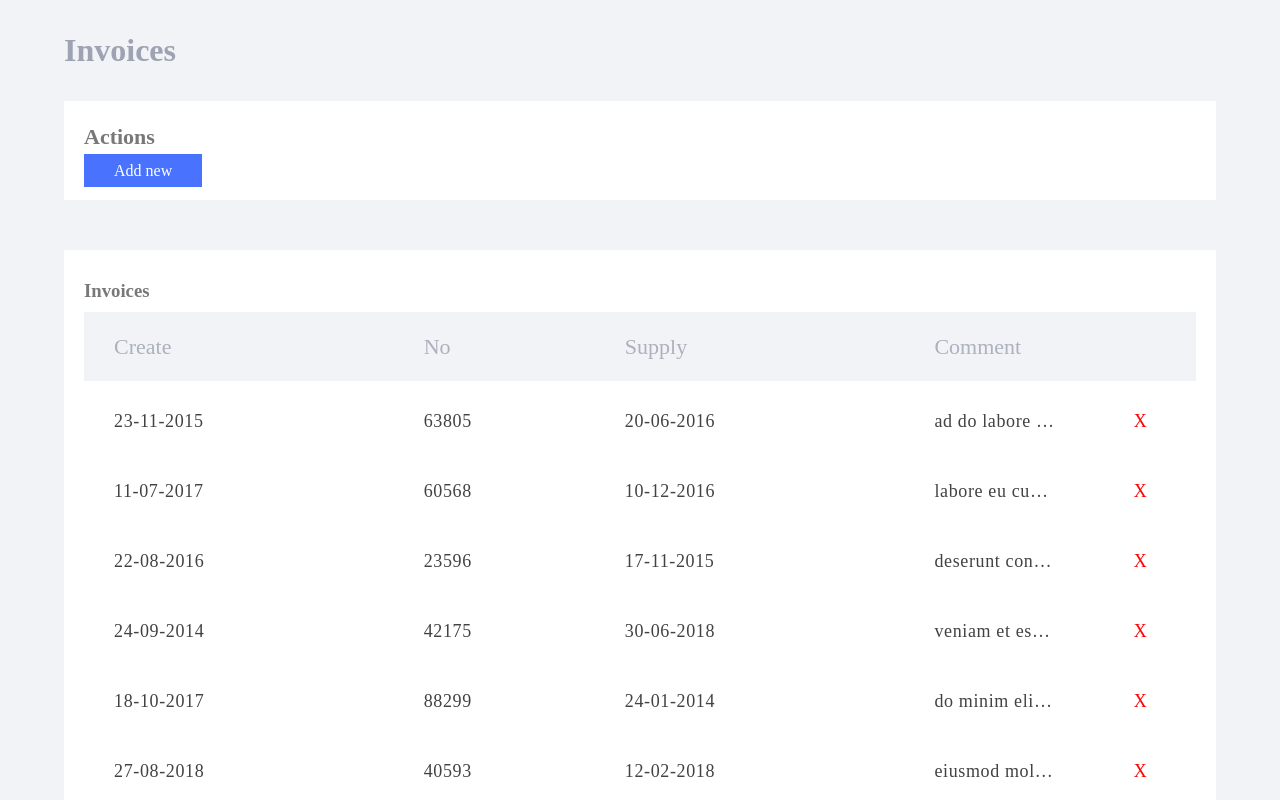
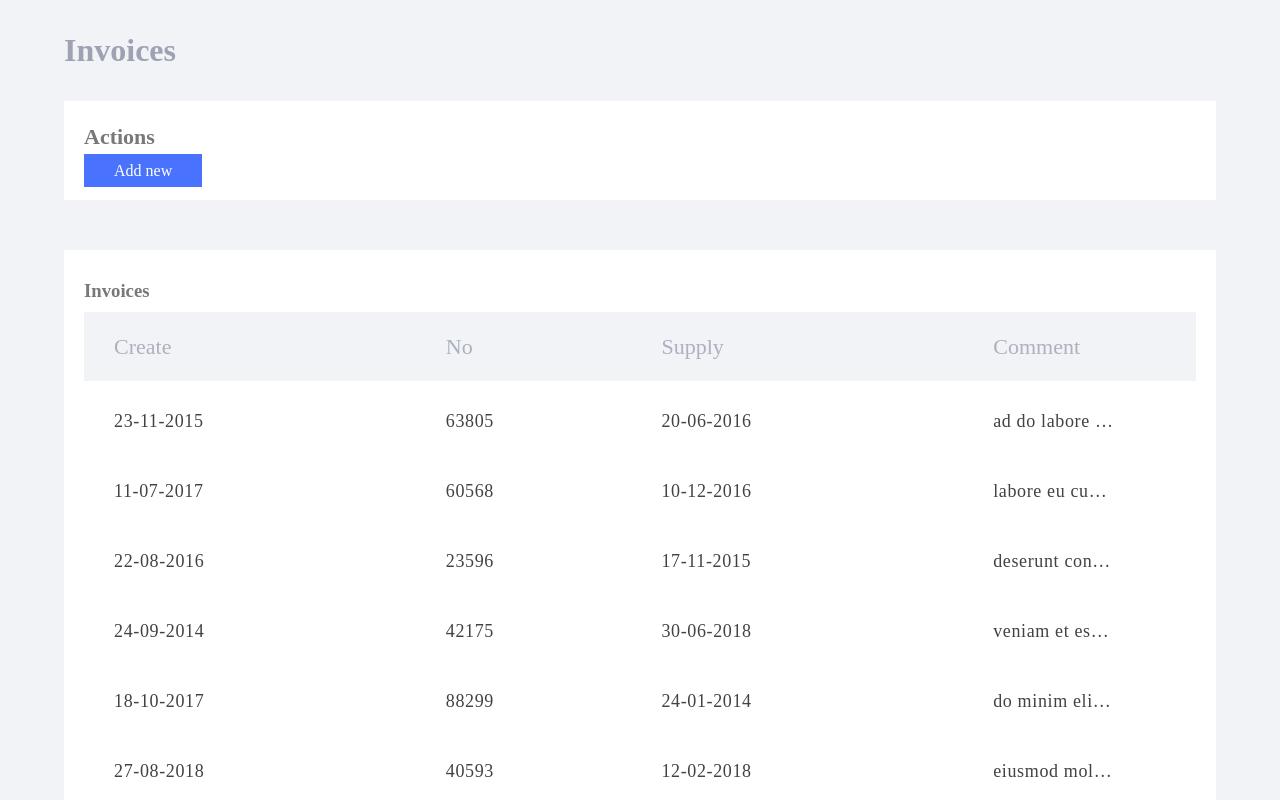
Before and after one commit to ArturKuzmich/Invoices, a React (Create React App) app: page / in a window 1280 px wide. Shown: the top 800 px of the page. Built offline with nearby package versions, Linux system fonts and the light colour scheme; data requests are answered from the project's data file.

Commit message:
component to visible details invoice

```diff
--- a/data/db.json
+++ b/data/db.json
@@ -76,6 +76,13 @@
       "date_supplied": "2021-05-18",
       "date_created": "2021-05-04",
       "_id": "2WCdUk5"
+    },
+    {
+      "comment": "some comment",
+      "number": "1234",
+      "date_supplied": "2021-05-06",
+      "date_created": "2021-05-05",
+      "_id": "FOFsHkG"
     }
   ]
 }
--- a/src/App.js
+++ b/src/App.js
@@ -3,6 +3,7 @@ import Home from "./components/Home/Home";
 import Navbar from "./components/Navbar/Navbar";
 import {BrowserRouter as Router, Route, Switch} from "react-router-dom";
 import CreateInvoice from "./components/CreateInvoice/CreateInvoices";
+import InvoiceDetails from "./components/InvoiceDetails/InvoiceDetails";
 
 function App() {
   return (
@@ -17,6 +18,9 @@ function App() {
                       <Route path="/create">
                           <CreateInvoice />
                       </Route>
+                      <Route path="/invoice/:id">
+                          <InvoiceDetails />
+                      </Route>
                   </Switch>
               </div>
           </div>
--- a/src/components/CreateInvoice/CreateInvoices.jsx
+++ b/src/components/CreateInvoice/CreateInvoices.jsx
@@ -21,7 +21,6 @@ const CreateInvoice = () => {
             headers: {"Content-Type": "application/json"},
             body: JSON.stringify(invoice)
         }).then(() => {
-            console.log('added')
             setIsSubmit(false)
             history.push('/')
         })
--- a/src/components/Home/Home.jsx
+++ b/src/components/Home/Home.jsx
@@ -2,30 +2,12 @@ import React, { useState, useEffect } from 'react';
 import './HomeStyle.scss';
 import InvoicesList from "../InvoicesList/InvoicesList";
 import {Link} from "react-router-dom";
+import useFetch from "../../utils/useFetch";
 
 
 const Home = () => {
-    const [invoices, setInvoices] = useState(null);
-    const [load, setLoad] = useState(true)
+    const {data: invoices, load,} = useFetch('http://localhost:8000/invoices')
 
-    const handleDelete = (id) => {
-        const newInvoices = invoices.filter(invoice => invoice._id !== id);
-        setInvoices(newInvoices);
-    }
-    useEffect(() => {
-            fetch(`http://localhost:8000/invoices`)
-                .then(response => {
-                    if(!response.ok){
-                        throw Error
-                    }
-                    return  response.json()
-                }).then(data => {
-                setInvoices(data)
-                setLoad(false)
-            }).catch(err => {
-                console.log(err.message)
-            })
-    },[])
     return (
         <div className="invoice_content">
             <div className="invoices_actions">
@@ -37,7 +19,7 @@ const Home = () => {
                 </div>
             </div>
             {load && <div>...Loading</div>}
-            {invoices && <InvoicesList invoices={invoices} handleDelete={handleDelete}/>}
+            {invoices && <InvoicesList invoices={invoices} />}
         </div>
     )
 }
--- /dev/null
+++ b/src/components/InvoiceDetails/InvoiceDetails.jsx
@@ -0,0 +1,16 @@
+import React from 'react';
+import { useParams } from 'react-router-dom'
+import './InvoiceDetailsStyle.scss';
+import useFetch from "../../utils/useFetch";
+
+const InvoiceDetails =() => {
+    const { id } = useParams()
+    const {data: invoices, load,} = useFetch('http://localhost:8000/invoices/' + id)
+    return(
+        <div>
+
+        </div>
+    )
+}
+
+export default InvoiceDetails
--- a/src/components/InvoicesList/InvoicesList.jsx
+++ b/src/components/InvoicesList/InvoicesList.jsx
@@ -1,8 +1,9 @@
 import React from 'react';
 import './InvoicesListStyle.scss';
 import PropTypes from 'prop-types';
+import {Link} from "react-router-dom";
 
-const InvoicesList = ( { invoices, handleDelete } ) => {
+const InvoicesList = ( { invoices } ) => {
     return (
        <div className='invoice_list-preview'>
            <h3 className="invoices_title">Invoices</h3>
@@ -15,17 +16,12 @@ const InvoicesList = ( { invoices, handleDelete } ) => {
            </div>
            {invoices.map(({ _id, comment, date_created, date_supplied, number }) => {
                return(
-                   <div className="list_view" key={_id} >
+                   <Link to={`/invoice/${_id}`} className="list_view" key={_id} >
                         <div className="list_item">{date_created}</div>
                        <div className="list_item">{number}</div>
                        <div className="list_item">{date_supplied}</div>
                        <div className="list_item item_comment">{comment}</div>
-                       <div className="list_item item_actions">
-                           <button onClick={() => handleDelete(_id) }>
-                              X
-                           </button>
-                       </div>
-                   </div>
+                   </Link>
                )
            })}
        </div>
--- a/src/components/InvoicesList/InvoicesListStyle.scss
+++ b/src/components/InvoicesList/InvoicesListStyle.scss
@@ -34,15 +34,6 @@
       display: table-cell;
       padding: 0 0 0 30px;
       vertical-align: middle;
-      &.item_actions{
-        text-align: center;
-        button{
-          color: red;
-          background: transparent;
-          outline: none;
-          cursor: pointer;
-        }
-      }
       &.item_comment{
         white-space: nowrap;
         overflow: hidden;
```
Also changed, not shown: src/components/InvoiceDetails/InvoiceDetailsStyle.scss (added).
